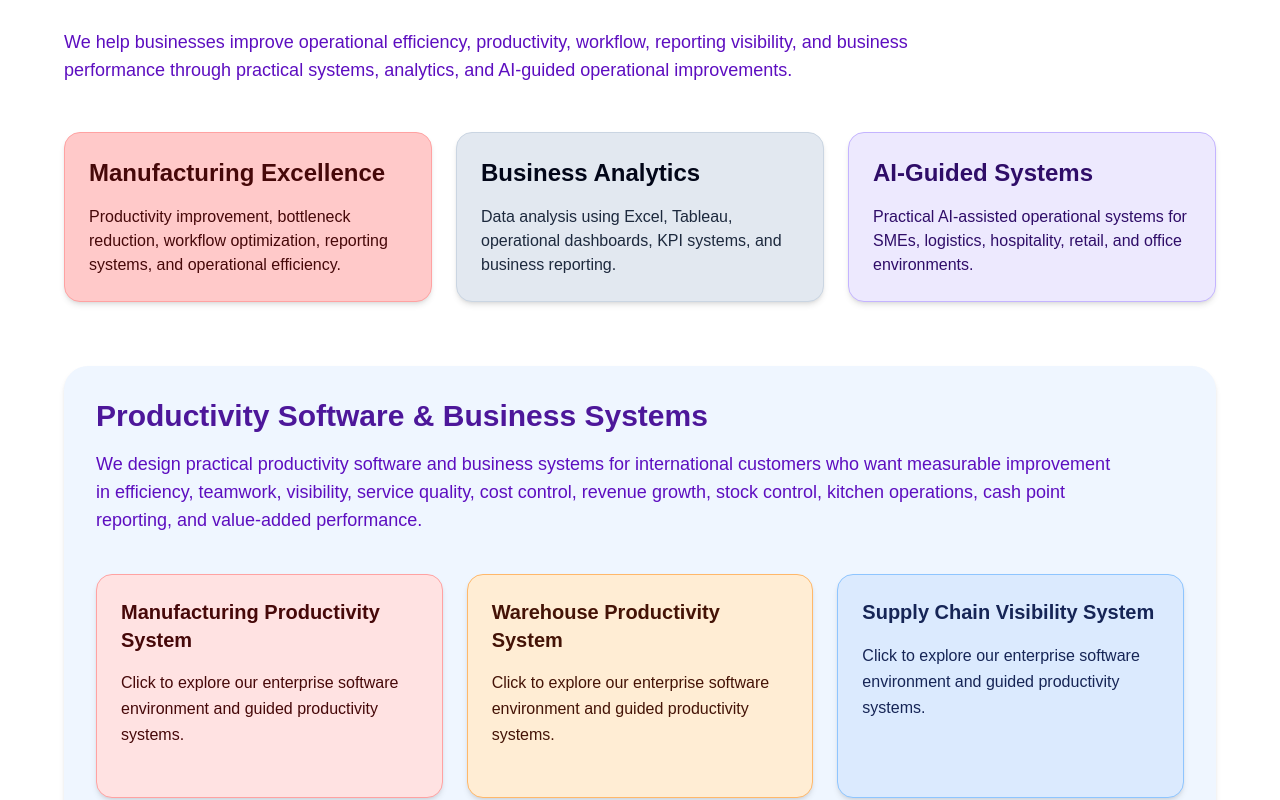
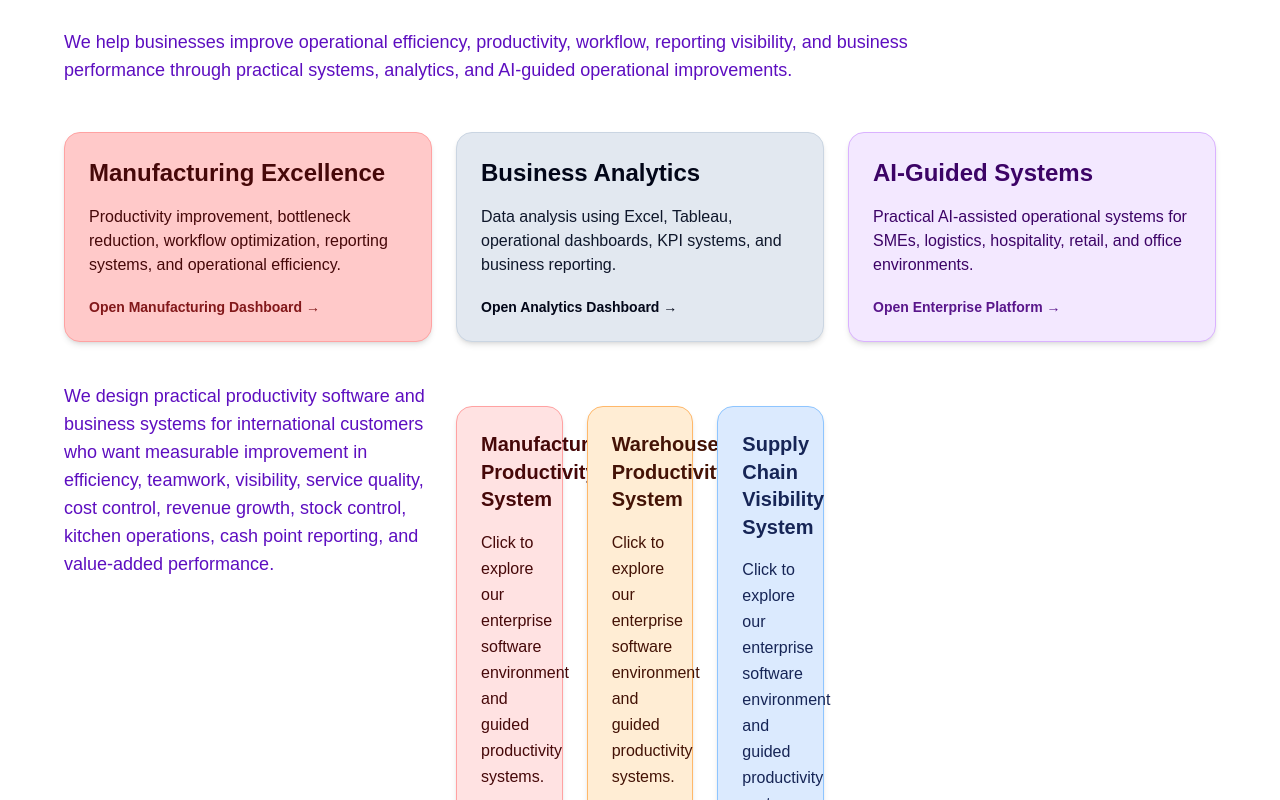
Before and after one commit to mahtab2011/mbncon, a Next.js app: page / in a window 1280 px wide. Shown: the part 740-1540 px from the top of the page. Built offline with nearby package versions, Linux system fonts and the light colour scheme.

Commit message:
Homepage enterprise upgrade and clickable dashboard cards

```diff
--- a/app/page.tsx
+++ b/app/page.tsx
@@ -28,6 +28,7 @@ keywords: [
   "MBNCON",
 ],
 };
+import Link from "next/link";
 type SoftwareCard = {
   title: string;
   href: string;
@@ -201,42 +202,60 @@ export default function HomePage() {
           </p>
 
           <div className="mt-12 grid gap-6 md:grid-cols-3">
-            <div className="rounded-2xl border border-red-300 bg-red-200 p-6 shadow-md">
+            <Link
+  href="/software/executive-dashboard"
+  className="rounded-2xl border border-red-300 bg-red-200 p-6 shadow-md transition hover:-translate-y-1 hover:shadow-2xl"
+>
   <h3 className="text-2xl font-bold text-red-950">
     Manufacturing Excellence
   </h3>
+
   <p className="mt-4 text-red-950">
     Productivity improvement, bottleneck reduction, workflow
     optimization, reporting systems, and operational efficiency.
   </p>
-            </div>
 
-            <div className="rounded-2xl border border-slate-300 bg-slate-200 p-6 shadow-md">
+  <p className="mt-5 text-sm font-bold text-red-900">
+    Open Manufacturing Dashboard →
+  </p>
+</Link>
+
+            <Link
+  href="/software/executive-analytics-dashboard"
+  className="rounded-2xl border border-slate-300 bg-slate-200 p-6 shadow-md transition hover:-translate-y-1 hover:shadow-2xl"
+>
   <h3 className="text-2xl font-bold text-slate-950">
     Business Analytics
   </h3>
-              <p className="mt-4 text-slate-800">
-                Data analysis using Excel, Tableau, operational dashboards, KPI
-                systems, and business reporting.
+
+  <p className="mt-4 text-slate-900">
+    Data analysis using Excel, Tableau, operational dashboards,
+    KPI systems, and business reporting.
   </p>
-            </div>
 
-            <div className="rounded-2xl border border-violet-300 bg-violet-100 p-6 shadow-md">
-              <h3 className="text-2xl font-bold text-violet-950">
+  <p className="mt-5 text-sm font-bold text-slate-950">
+    Open Analytics Dashboard →
+  </p>
+</Link>
+
+
+            <Link
+  href="/software"
+  className="rounded-2xl border border-purple-300 bg-purple-100 p-6 shadow-md transition hover:-translate-y-1 hover:shadow-2xl"
+>
+  <h3 className="text-2xl font-bold text-purple-950">
     AI-Guided Systems
   </h3>
-              <p className="mt-4 text-violet-950">
+
+  <p className="mt-4 text-purple-950">
     Practical AI-assisted operational systems for SMEs, logistics,
     hospitality, retail, and office environments.
   </p>
-            </div>
-          </div>
 
-          <div className="mt-16 rounded-3xl bg-blue-50 p-8 shadow-md">
-            <h2 className="text-3xl font-extrabold text-violet-900">
-              Productivity Software & Business Systems
-            </h2>
-
+  <p className="mt-5 text-sm font-bold text-purple-900">
+    Open Enterprise Platform →
+  </p>
+</Link>
             <p className="mt-4 max-w-5xl text-lg font-medium text-violet-800">
               We design practical productivity software and business systems
               for international customers who want measurable improvement in
@@ -266,6 +285,62 @@ export default function HomePage() {
           </div>
         </div>
       </section>
+    <section className="mx-auto mt-20 max-w-7xl rounded-3xl border border-slate-300 bg-slate-100 p-10 shadow-sm">
+  <p className="text-sm font-bold uppercase tracking-widest text-cyan-700">
+    Contact MBN Consulting
+  </p>
+
+  <h2 className="mt-4 text-4xl font-black text-slate-950">
+    Let’s Improve Operational Performance Together
+  </h2>
+
+  <p className="mt-6 max-w-4xl text-lg leading-8 text-slate-700">
+    MBN Consulting supports manufacturing, logistics, hospitality,
+    retail, and operational businesses with productivity systems,
+    business analytics, workflow optimization, AI-guided operational
+    intelligence, and practical improvement consultancy.
+  </p>
+
+  <div className="mt-10 grid gap-6 md:grid-cols-2">
+    <div className="rounded-2xl border border-slate-300 bg-white p-6">
+      <h3 className="text-xl font-bold text-slate-950">
+        United Kingdom
+      </h3>
+
+      <p className="mt-4 text-slate-700">
+        MBN Consulting
+        <br />
+        85 Halley Road
+        <br />
+        London E7 8DS
+        <br />
+        United Kingdom
+      </p>
+    </div>
+
+    <div className="rounded-2xl border border-slate-300 bg-white p-6">
+      <h3 className="text-xl font-bold text-slate-950">
+        Contact Details
+      </h3>
+
+      <p className="mt-4 text-slate-700">
+        Email:
+        <br />
+        mahtab@mbncon.com
+        <br />
+        mahtab@mahtabsiddiqui.com
+      </p>
+
+      <p className="mt-6 text-slate-700">
+        Telephone & WhatsApp:
+        <br />
+        +44 7454 586658
+        <br />
+        +880 1743 005542 (Bangladesh)
+      </p>
+    </div>
+  </div>
+</section>
     </main>
   );
 }
```
Lines whose indentation alone changed are shown as unchanged.
